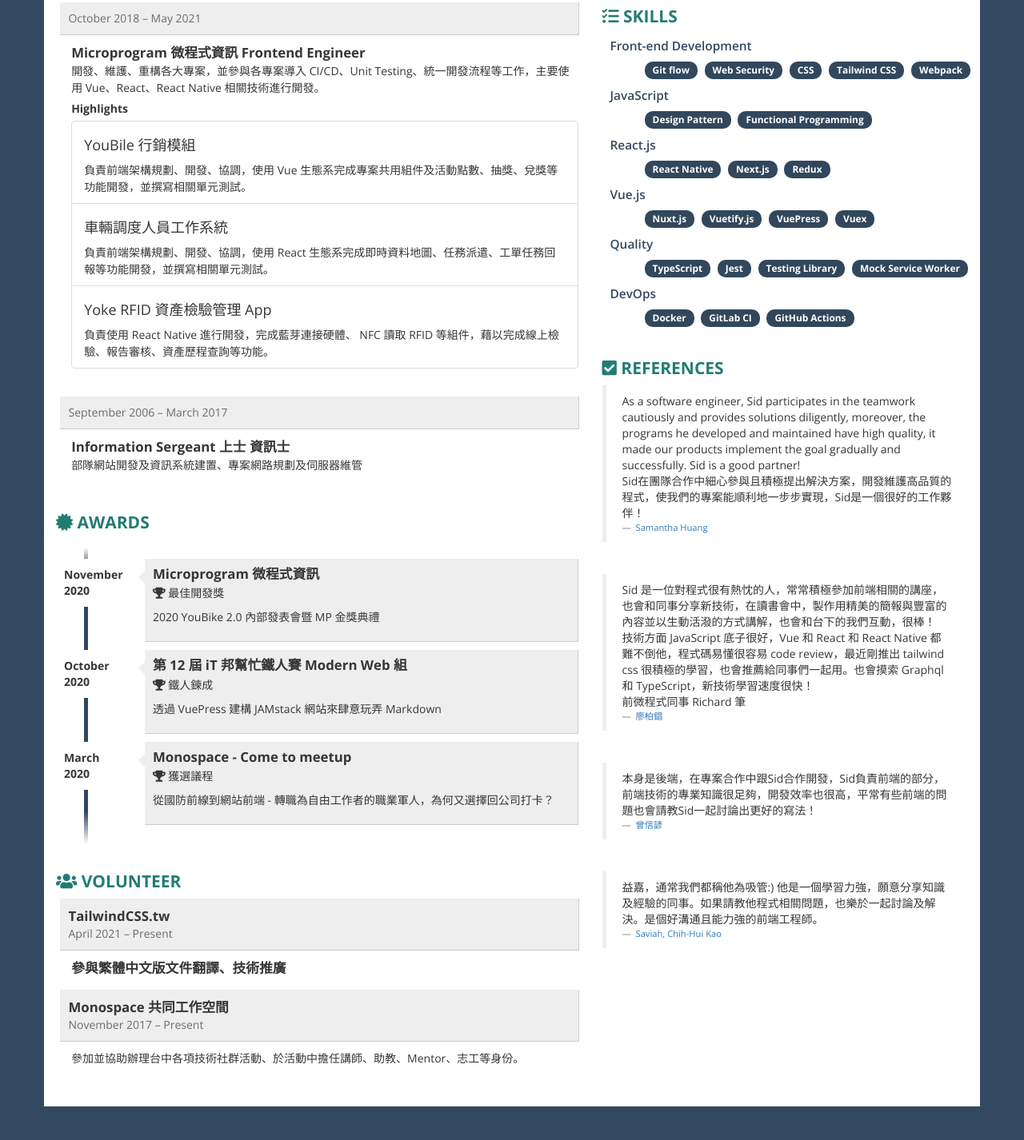
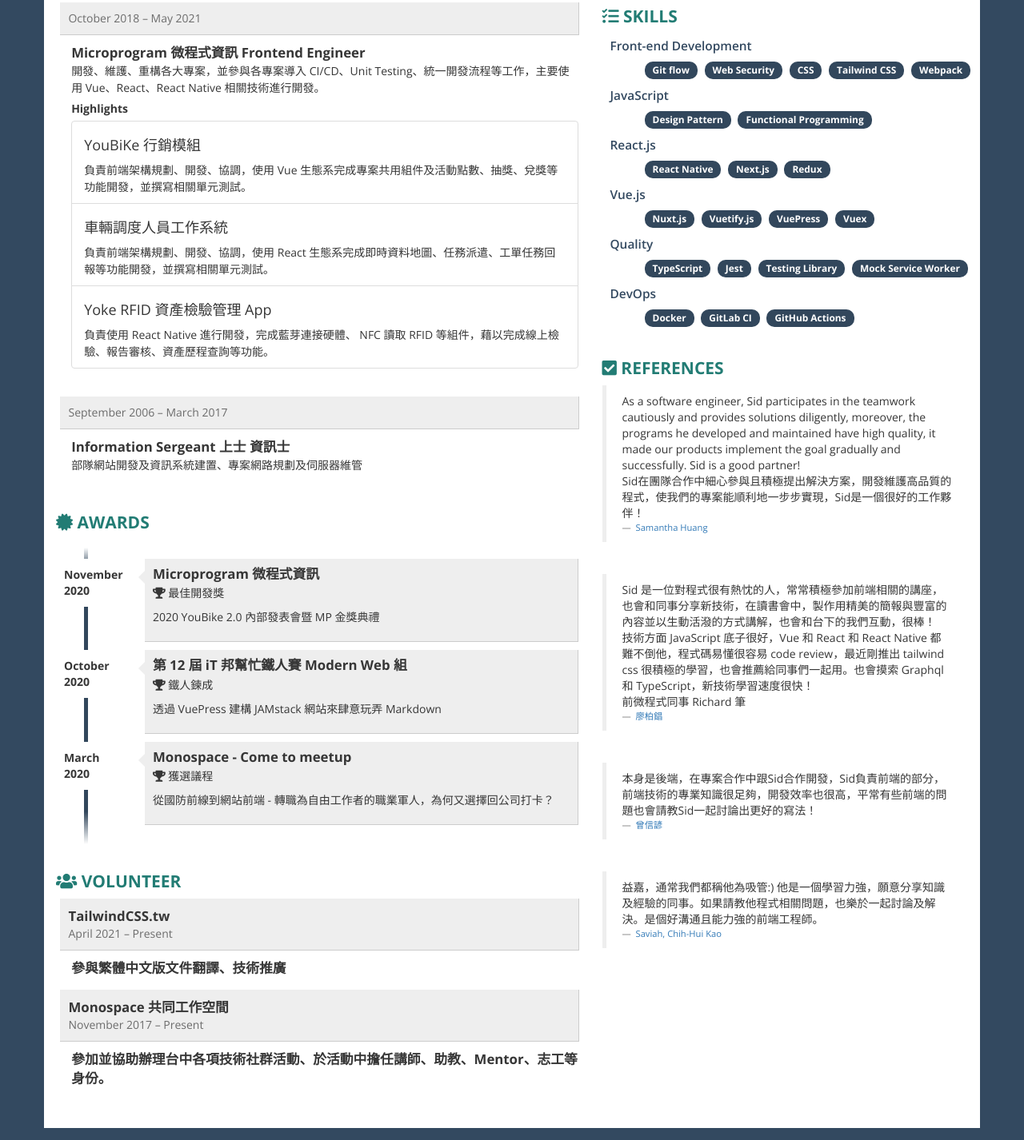
Before and after one commit to SidStraw/JSON-Resume, a website: page index.html in a window 1280 px wide. Shown: the part 732-2158 px from the top of the page at 80% size. Before the commit the page ends 2131 px from the top, so only its background shows below. Drawn offline with nearby package versions, Linux system fonts and the light colour scheme.

Commit message:
build: 更新履歷網頁

```diff
--- a/index.html
+++ b/index.html
@@ -447,7 +447,7 @@
                       開發、維護、重構各大專案，並參與各專案導入 CI/CD、Unit Testing、統一開發流程等工作，主要使用 Vue、React、React Native 相關技術進行開發。
                       <div class="highlights">Highlights</div>
                       <ul class="list-group">
-                        <li class="list-group-item"><h4>YouBile 行銷模組</h4>負責前端架構規劃、開發、協調，使用 Vue 生態系完成專案共用組件及活動點數、抽獎、兌獎等功能開發，並撰寫相關單元測試。</li>
+                        <li class="list-group-item"><h4>YouBiKe 行銷模組</h4>負責前端架構規劃、開發、協調，使用 Vue 生態系完成專案共用組件及活動點數、抽獎、兌獎等功能開發，並撰寫相關單元測試。</li>
                         <li class="list-group-item"><h4>車輛調度人員工作系統</h4>負責前端架構規劃、開發、協調，使用 React 生態系完成即時資料地圖、任務派遣、工單任務回報等功能開發，並撰寫相關單元測試。</li>
                         <li class="list-group-item"><h4>Yoke RFID 資產檢驗管理 App</h4>負責使用 React Native 進行開發，完成藍芽連接硬體、 NFC 讀取 RFID 等組件，藉以完成線上檢驗、報告審核、資產歷程查詢等功能。</li>
                       </ul>
@@ -532,9 +532,9 @@
                 </div>
                 <div class="row">
                   <div class="job-details col-xs-11">
-                    <div class="profession"></div>
+                    <div class="profession">參加並協助辦理台中各項技術社群活動、於活動中擔任講師、助教、Mentor、志工等身份。</div>
                     <div class="description">
-                      參加並協助辦理台中各項技術社群活動、於活動中擔任講師、助教、Mentor、志工等身份。
+
                     </div>
                   </div>
                 </div>
```
